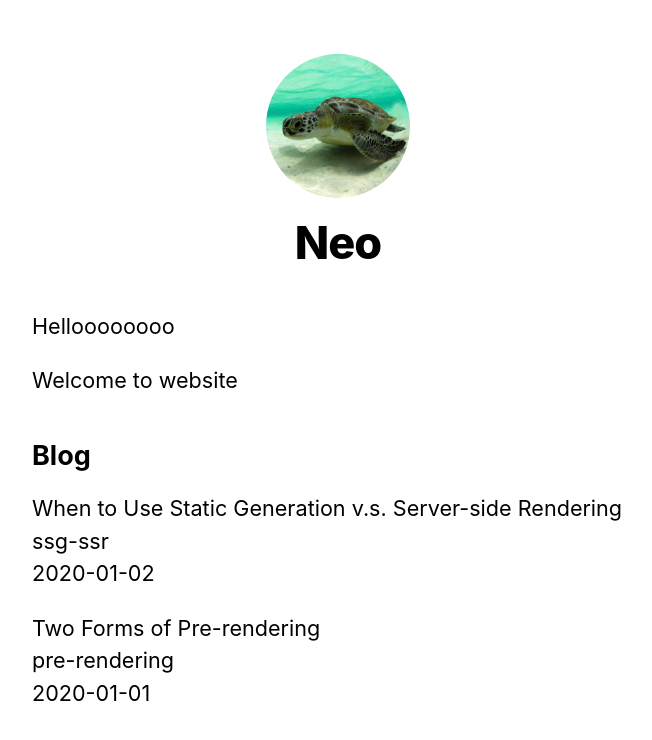
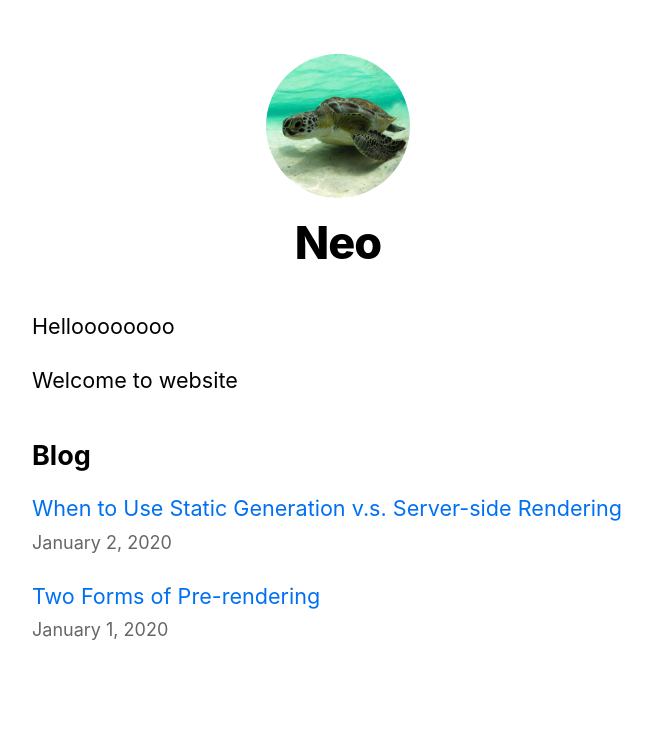
Before and after one commit to davidvsop/timeline, a Next.js app: page / in a window 1280 px wide. Shown: the top 740 px of the page, without its empty margins (302-954 px from the left). Built offline with nearby package versions, Linux system fonts and the light colour scheme.

Commit message:
finished blog example

```diff
--- /dev/null
+++ b/components/date.js
@@ -0,0 +1,6 @@
+import { parseISO, format } from 'date-fns';
+
+export default function Date({ dateString }) {
+  const date = parseISO(dateString);
+  return <time dateTime={dateString}>{format(date, 'LLLL d, yyyy')}</time>;
+}
--- a/lib/posts.js
+++ b/lib/posts.js
@@ -1,6 +1,8 @@
 import fs from 'fs';
 import path from 'path';
 import matter from 'gray-matter';
+import { remark } from 'remark';
+import html from 'remark-html';
 
 const postsDirectory = path.join(process.cwd(), 'posts');
 
@@ -36,20 +38,6 @@
 
 export function getAllPostIds() {
   const fileNames = fs.readdirSync(postsDirectory);
-
-  // Returns an array that looks like this:
-  // [
-  //   {
-  //     params: {
-  //       id: 'ssg-ssr'
-  //     }
-  //   },
-  //   {
-  //     params: {
-  //       id: 'pre-rendering'
-  //     }
-  //   }
-  // ]
   return fileNames.map((fileName) => {
     return {
       params: {
@@ -59,16 +47,23 @@
   });
 }
 
-export function getPostData(id) {
+export async function getPostData(id) {
   const fullPath = path.join(postsDirectory, `${id}.md`);
   const fileContents = fs.readFileSync(fullPath, 'utf8');
 
   // Use gray-matter to parse the post metadata section
   const matterResult = matter(fileContents);
 
-  // Combine the data with the id
+  // Use remark to convert markdown into HTML string
+  const processedContent = await remark()
+    .use(html)
+    .process(matterResult.content);
+  const contentHtml = processedContent.toString();
+
+  // Combine the data with the id and contentHtml
   return {
     id,
+    contentHtml,
     ...matterResult.data,
   };
 }
--- a/package.json
+++ b/package.json
@@ -6,6 +6,7 @@
     "start": "next start"
   },
   "dependencies": {
+    "date-fns": "^2.30.0",
     "gray-matter": "^4.0.3",
     "next": "latest",
     "react": "18.2.0",
--- /dev/null
+++ b/pages/404.js
@@ -0,0 +1,4 @@
+// pages/404.js
+export default function Custom404() {
+  return <h1>404 - Aww nuts! Page Not Found</h1>;
+}
--- /dev/null
+++ b/pages/api/hello.js
@@ -0,0 +1,3 @@
+export default function handler(req, res) {
+  res.status(200).json({ text: 'Hello' });
+}
--- a/pages/index.js
+++ b/pages/index.js
@@ -2,6 +2,8 @@
 import Layout, { siteTitle } from '../components/layout';
 import utilStyles from '../styles/utils.module.css';
 import { getSortedPostsData } from '../lib/posts';
+import Link from 'next/link';
+import Date from '../components/date';
 
 export async function getStaticProps() {
   const allPostsData = getSortedPostsData();
@@ -29,12 +31,12 @@
         <ul className={utilStyles.list}>
           {allPostsData.map(({ id, date, title }) => (
             <li className={utilStyles.listItem} key={id}>
-              {title}
-              <br />
-              {id}
-              <br />
-              {date}
-            </li>
+            <Link href={`/posts/${id}`}>{title}</Link>
+            <br />
+            <small className={utilStyles.lightText}>
+              <Date dateString={date} />
+            </small>
+          </li>
           ))}
         </ul>
       </section>
```
Also changed, not shown: pages/posts/[id].js (+29 -17 lines), 2 other files (tests, documents, lock files or other folders).
